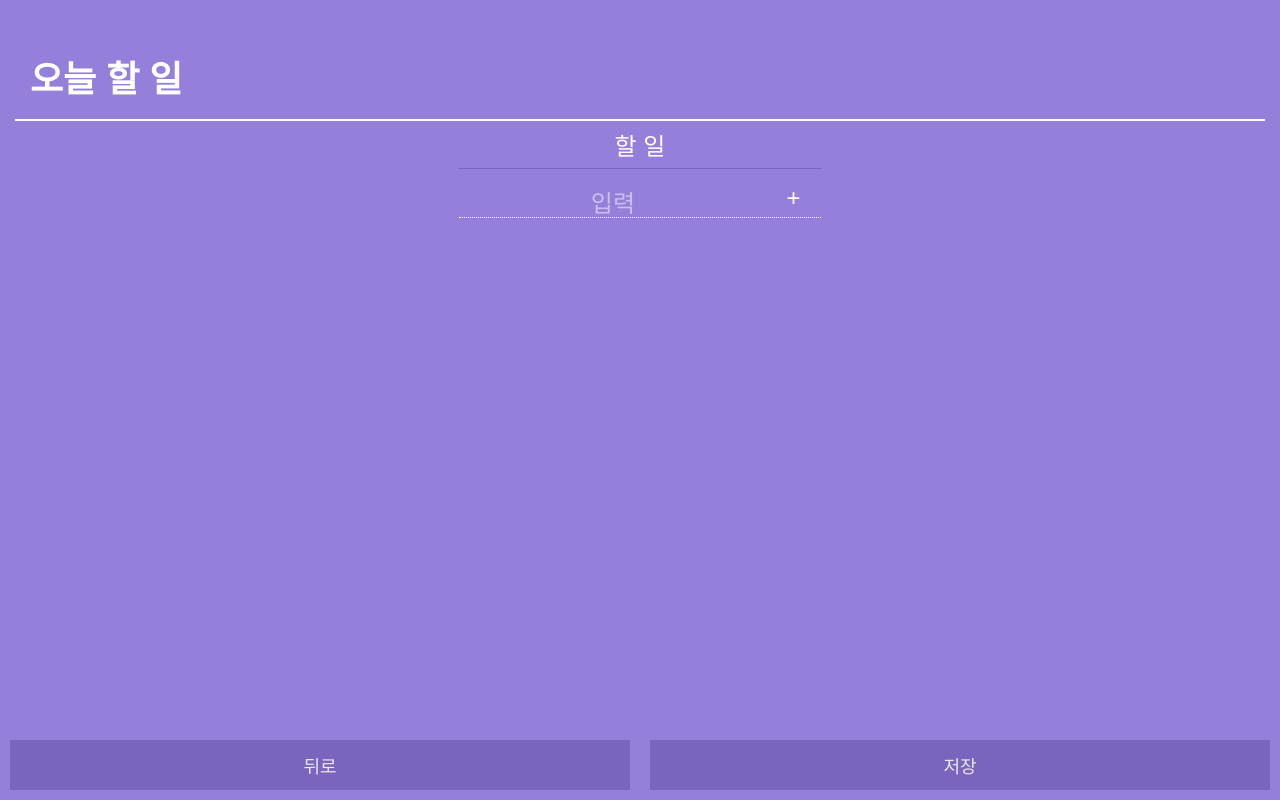
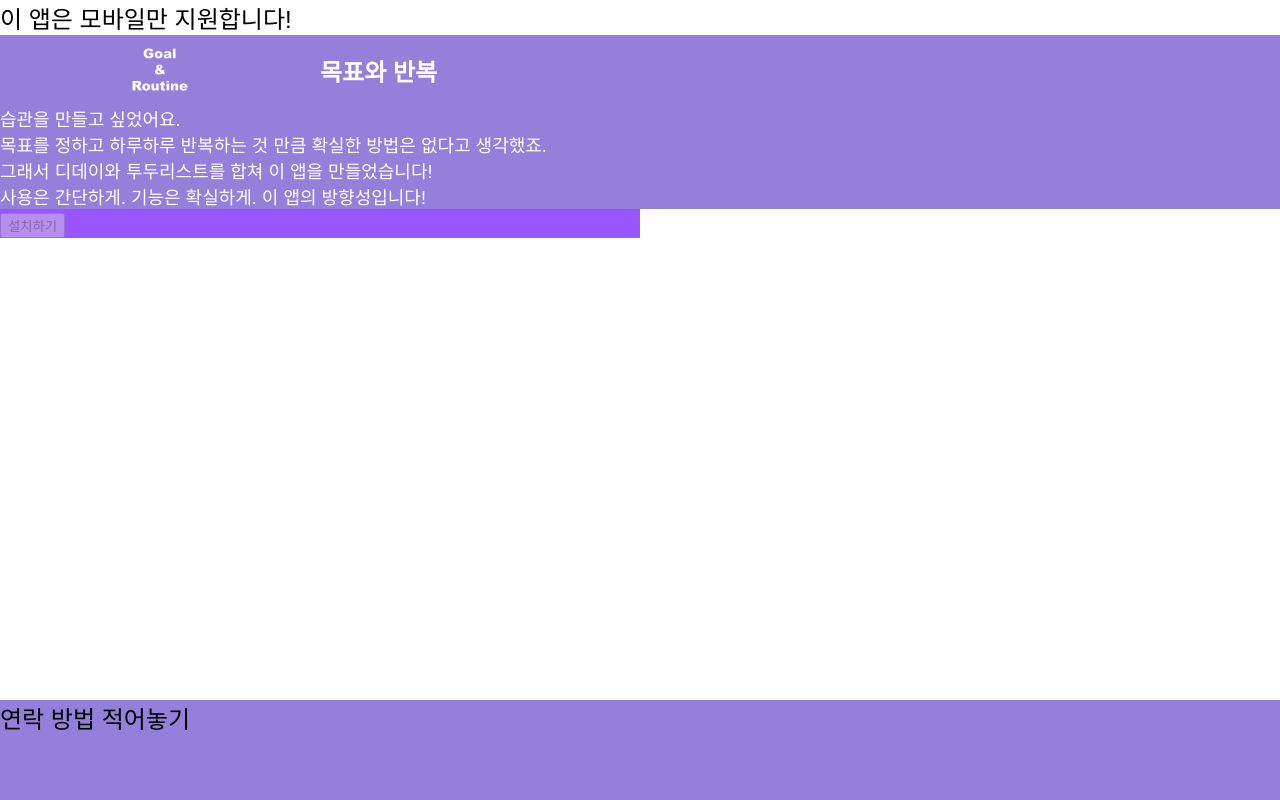
Before and after one commit to Leafurya/Dday-program, a React (Create React App) app in the folder client/: page /ToDoModify in a window 1280 px wide. Built offline with nearby package versions, Linux system fonts and the light colour scheme; a web font is replaced by a local one.

Commit message:
설치페이지 구상1

```diff
--- a/client/src/App.js
+++ b/client/src/App.js
@@ -60,9 +60,9 @@ function App() {
 		setRe([])
 	},[])
 
-	// if(!window.matchMedia("(display-mode: standalone)").matches){
-	// 	return <InstallCompo></InstallCompo>
-	// }
+	if(!window.matchMedia("(display-mode: standalone)").matches){
+		return <InstallCompo></InstallCompo>
+	}
 
 	// console.log("app",projectBundle)
 	if(Object.keys(projectBundle).length){
--- a/client/src/component/sub-compo/InstallCompo.js
+++ b/client/src/component/sub-compo/InstallCompo.js
@@ -1,4 +1,15 @@
 import React, { useCallback, useRef } from "react";
+
+function Title(){
+	return(
+		<div style={{display:"flex",width:"100%",height:70}}>{/*title*/}
+			<div style={{backgroundImage:"url(./applogo192prev.png)",backgroundPosition:"center",backgroundSize:"contain",backgroundRepeat:"no-repeat", flex:1}}></div>
+			<div style={{flex:3}}>
+				<h1 style={{margin:0,color:"white",fontSize:"x-large",transform:"translateY(-50%)",top:"50%",position:"relative"}}>목표와 반복</h1>
+			</div>
+		</div>
+	)
+}
 
 export default ()=>{
 	const installEvent=useRef()
@@ -26,21 +37,40 @@ export default ()=>{
 	})
 	let isMobile = /Mobi/i.test(window.navigator.userAgent);
 	return(
-		<div style={{backgroundColor:"white",display:"flex",flexDirection:"column",height:"100%",position:"absolute",overflowY:"scroll"}}>
+		<div style={{backgroundColor:"white",display:"flex",flexDirection:"column",height:"100%",position:"absolute",overflowY:"scroll",width:"100%"}}>
 			<div className="app_information">
-				{isMobile?"mobile":"pc"}
-				<h1>목표와 반복</h1>
-				앱 정보가 보여야된다.
-				앱 정보라 함은 일단 개발자가 누군지, 앱 이름이 뭔지, 이 앱의 목적이 뭔지 정도 있으면 되지 않을까?
-				앱 사용법도 보여주면 좋겠지?
-				앱 이름을 왜 이렇게 정했는지 알려주면 이 앱의 의의를 더 잘 알 수 있겠지?
+				{isMobile?"":(
+					<div>
+						이 앱은 모바일만 지원합니다!
+					</div>
+				)}
+				<div style={{backgroundColor:"#947fda",display:"flex",flexDirection:"column"}}>
+					<Title></Title>
+					<div style={{color:"white",fontSize:"large"}}>
+						습관을 만들고 싶었어요.<br/>
+						목표를 정하고 하루하루 반복하는 것 만큼 확실한 방법은 없다고 생각했죠.<br/>
+						그래서 디데이와 투두리스트를 합쳐 이 앱을 만들었습니다!<br/>
+						사용은 간단하게. 기능은 확실하게. 이 앱의 방향성입니다!
+						{/*
+						앱 개발 이유
+						앱 방향성
+						앱 기대 효과
 
-				이 앱은 투두 리스트에 가깝습니다. 반복적으로 해야 하는 일을 지정해 놓고 D-Day 프로젝트로 만들고 실행해 보세요!
+						앱 정보가 보여야된다.
+						앱 정보라 함은 일단 개발자가 누군지, 앱 이름이 뭔지, 이 앱의 목적이 뭔지 정도 있으면 되지 않을까?
+						앱 사용법도 보여주면 좋겠지?
+						앱 이름을 왜 이렇게 정했는지 알려주면 이 앱의 의의를 더 잘 알 수 있겠지?
 
-				디스코드 사이트 참고해서 만들어보면 좋을듯?
+						이 앱은 투두 리스트에 가깝습니다. 반복적으로 해야 하는 일을 지정해 놓고 D-Day 프로젝트로 만들고 실행해 보세요!
+
+						디스코드 사이트 참고해서 만들어보면 좋을듯? */}
+					</div>
+				</div>
+				<div>
+
+				</div>
 			</div>
 			<div className="install_btn_platform" style={{backgroundColor:"#95f",width:"50%"}}>
-
 				<input type="button" onClick={installBtnCallback} value="설치하기" disabled={!isMobile}></input>
 			</div>
 			<div className="contact" style={{marginTop:"auto",width:"100%",height:"100px",backgroundColor:"#947fda"}}>
--- a/client/src/component/sub-compo/LobbySubCompos.js
+++ b/client/src/component/sub-compo/LobbySubCompos.js
@@ -73,7 +73,7 @@ function ProjectCard({project}){
 	)
 }
 function ToDoCard({}){
-	let {done,stat,data}=todoList
+	let {done,stat,data,state}=todoList
 	let id=Date.now()+Math.random()
 	let value=(stat.checkedTaskCount/stat.taskCount)*100
 	let _stat=((isNaN(value)?"0.0":(value.toFixed(1)))+"%")
@@ -91,7 +91,7 @@ function ToDoCard({}){
 							</div>
 						</div>
 					</div>
-					<ProgressBar state={StateConst.ProjectStart} progress={isNaN(progress)?0:progress}></ProgressBar>
+					<ProgressBar state={state} progress={isNaN(progress)?0:progress}></ProgressBar>
 				</label>
 			</StyledLink>
 		</li>
--- a/client/src/module/global/ToDo.js
+++ b/client/src/module/global/ToDo.js
@@ -14,7 +14,9 @@ class ToDoList{
 		this.data=new Tasks(data.data)
 		this.taskDone=data.taskDone??false
 		this.stat=data.stat??new Stat(0)
-		this.state=data.state??StateConst.ProjectStart
+
+		this.state=this.stat.taskCount?StateConst.ProjectStart:StateConst.ProjectDone
+		// this.state=data.state??StateConst.ProjectStart
 		// console.log("data",this.data)
 	}
 	Save(){
@@ -23,6 +25,7 @@ class ToDoList{
 	DailyUpdate(){
 		this.data=new Tasks({})
 		this.stat=new Stat(0)
+		this.state=StateConst.ProjectDone
 		this.Save()
 	}
 	GetNowTasks(){
@@ -37,6 +40,7 @@ class ToDoList{
 		this.data=new Tasks(data)
 		this.done=false
 		this.stat.taskCount=Object.keys(data).length
+		this.state=this.stat.taskCount?StateConst.ProjectStart:StateConst.ProjectDone
 		this.Save()
 	}
 }
```
